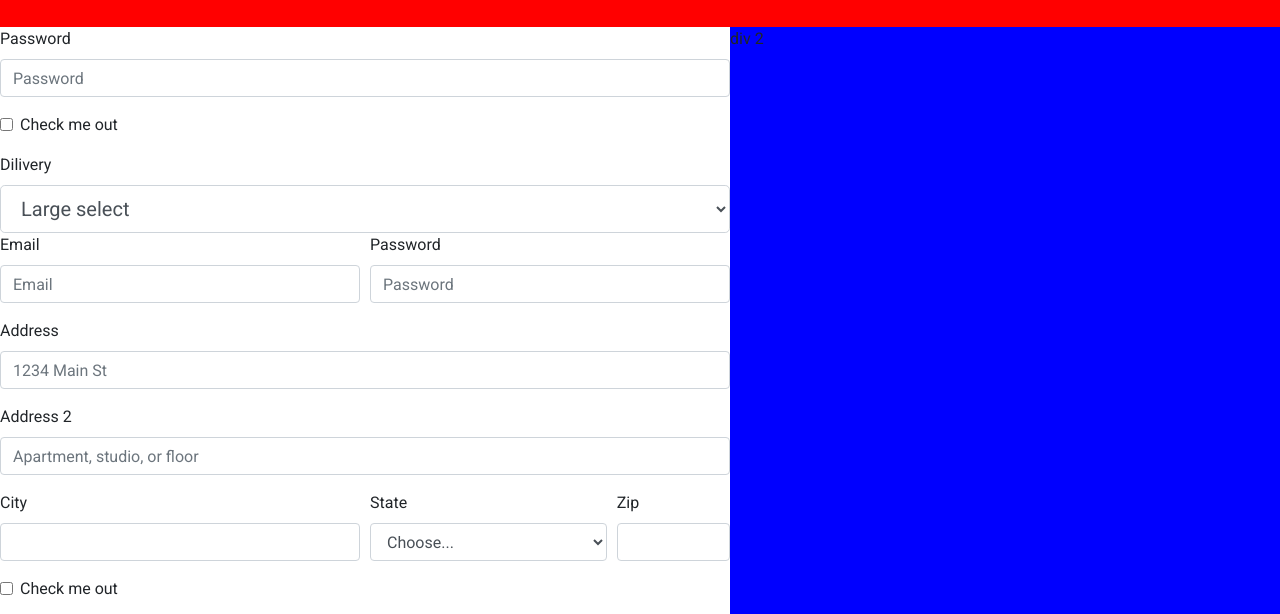
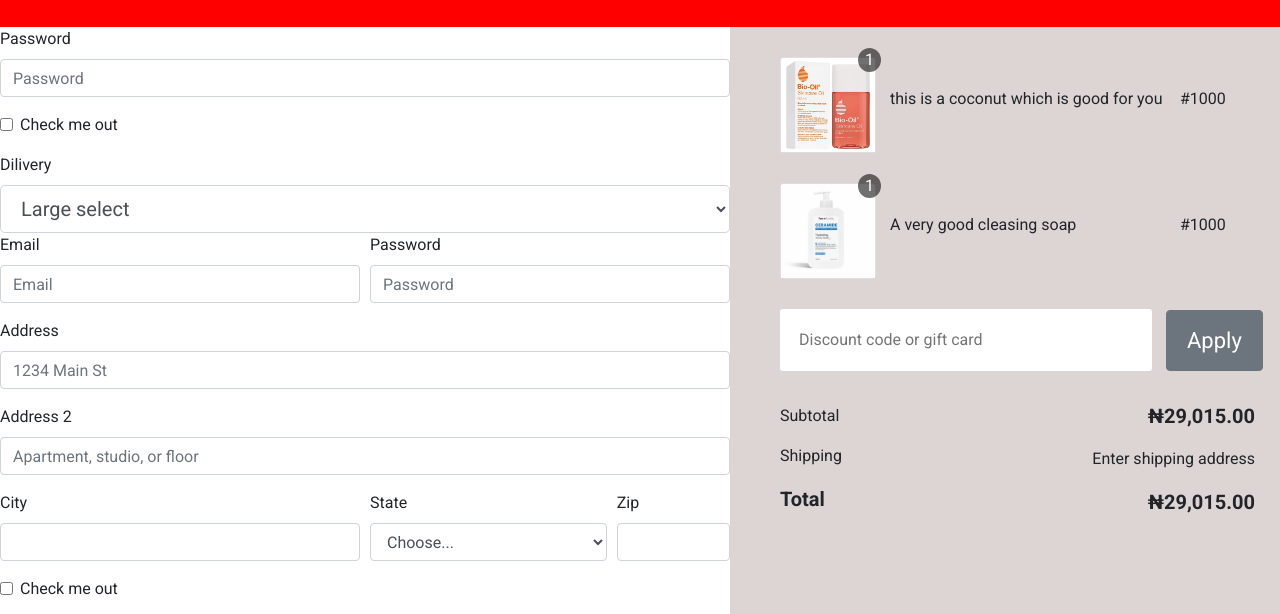
Before and after one commit to michealken30/pharmamart1, a plain HTML site: page checkout.html in a window 1280 px wide. Shown: the part 178-792 px from the top of the page. Drawn offline with nearby package versions, Linux system fonts and the light colour scheme.

Commit message:
made changes on checkout

```diff
--- a/checkout.html
+++ b/checkout.html
@@ -190,7 +190,67 @@
             </div>
           </div>
         </div>
-        <div class="check2">div 2</div>
+        <div class="check2">
+          <div class="flex-check-display">
+            <div class="check-img-1">
+              <div class="card check-rel" style="width: 6rem">
+                <img
+                  src="./images/beauty-products/Bio-Oil-60ml.jpeg"
+                  class="card-img-top check-img-wd"
+                  alt="..."
+                />
+                <span class="check-abosolute rounded-circle">1</span>
+              </div>
+            </div>
+            <div class="check-para3">
+              <p class="para7">this is a coconut which is good for you</p>
+            </div>
+            <div class="check-end1">
+              <span class="check-end">#1000</span>
+            </div>
+          </div>
+          <div class="flex-check-display">
+            <div class="check-img-1">
+              <div class="card check-rel" style="width: 6rem">
+                <img
+                  src="./images/beauty-products/Face-facts-wash-500x500.jpg"
+                  class="card-img-top check-img-wd"
+                  alt="..."
+                />
+                <span class="check-abosolute rounded-circle">1</span>
+              </div>
+            </div>
+            <div class="check-para3">
+              <p class="para7">A very good cleasing soap</p>
+            </div>
+            <div class="check-end1">
+              <span class="check-end">#1000</span>
+            </div>
+          </div>
+          <form action="" class="form-style">
+            <input
+              type="text"
+              class="coupoun-input"
+              placeholder="Discount code or gift card"
+            />
+            <button type="button" class="btn btn-secondary coupon-btn">
+              Apply
+            </button>
+          </form>
+          <div class="check-total-flex">
+            <div class="check-total1">
+              <p>Subtotal</p>
+              <p>Shipping</p>
+              <p class="check-bold">Total</p>
+            </div>
+
+            <div class="check-total2">
+              <p class="check-bold">₦29,015.00</p>
+              <p class="reverse-text">Enter shipping address</p>
+              <p class="check-bold">₦29,015.00</p>
+            </div>
+          </div>
+        </div>
       </div>
     </section>
 
--- a/styles/checkout.css
+++ b/styles/checkout.css
@@ -16,7 +16,7 @@
 }
 
 .check2 {
-  background-color: blue;
+  background-color: rgb(221, 212, 212);
 }
 
 .flex-check {
@@ -28,3 +28,84 @@
 .flex-check a {
   color: blue;
 }
+
+.flex-check-display {
+  display: grid;
+  grid-template-columns: 100px 1fr 50px;
+  margin-top: 30px;
+  margin-left: 50px;
+  margin-right: 50px;
+}
+.check-img-wd {
+  width: 100%;
+  object-fit: contain;
+}
+
+.check-end1 {
+  margin-top: 30px;
+}
+
+.check-para3 {
+  margin-left: 10px;
+  margin-top: 30px;
+}
+
+.check-img-1 {
+  position: relative;
+}
+
+.check-abosolute {
+  position: absolute;
+  right: -6px;
+  top: -10px;
+  background-color: rgba(0, 0, 0, 0.56);
+  color: white;
+
+  padding-left: 7px;
+  padding-right: 7px;
+}
+
+.check2 {
+  display: flex;
+  flex-direction: column;
+}
+
+.form-style {
+  margin-top: 30px;
+  margin-left: 50px;
+}
+
+.coupoun-input {
+  padding: 19px;
+  border: none;
+  padding-right: 170px;
+  border-radius: 3px;
+}
+
+.coupon-btn {
+  padding: 13px 20px;
+  margin-left: 10px;
+  font-size: 22px;
+}
+
+.check-total-flex {
+  display: flex;
+  justify-content: space-between;
+  align-items: center;
+  margin-top: 30px;
+  margin-left: 50px;
+  margin-right: 25px;
+}
+
+.check-total2 {
+  text-align: right;
+}
+
+.reverse-text {
+  direction: rtl;
+}
+
+.check-bold {
+  font-weight: 600;
+  font-size: 20px;
+}
```
